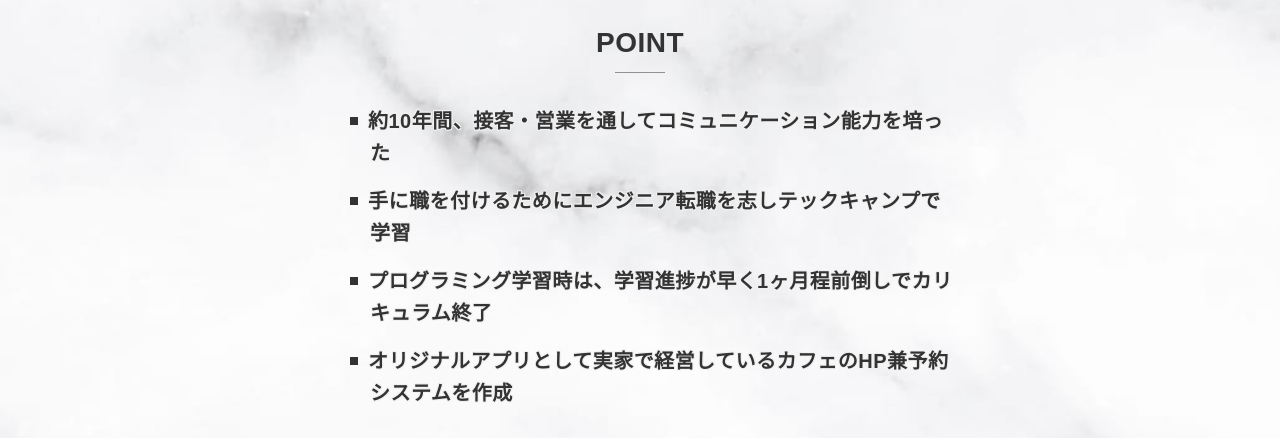
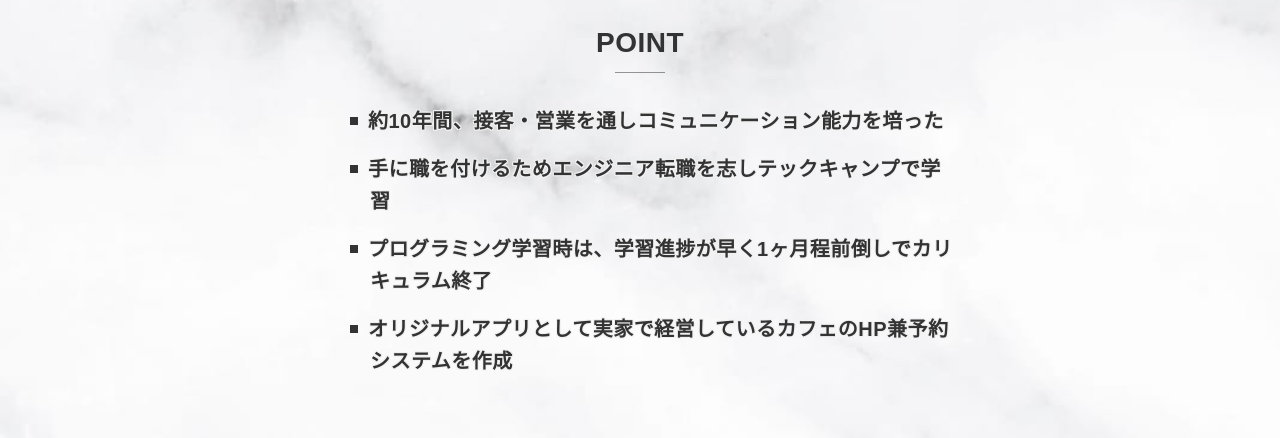
Before and after one commit to kenken-1275/portfolio-site, a plain HTML site: page index.html in a window 1280 px wide. Shown: the part 362-800 px from the top of the page. Drawn offline with nearby package versions, Linux system fonts and the light colour scheme.

Commit message:
文章修正

```diff
--- a/index.html
+++ b/index.html
@@ -66,8 +66,8 @@
             </div>
             <ul class="firstview__point-list">
               <!-- 記載番号：10 -->
-              <li class="firstview__point-item">約10年間、接客・営業を通してコミュニケーション能力を培った</li>
-              <li class="firstview__point-item">手に職を付けるためにエンジニア転職を志しテックキャンプで学習</li>
+              <li class="firstview__point-item">約10年間、接客・営業を通しコミュニケーション能力を培った</li>
+              <li class="firstview__point-item">手に職を付けるためエンジニア転職を志しテックキャンプで学習</li>
               <li class="firstview__point-item">プログラミング学習時は、学習進捗が早く1ヶ月程前倒しでカリキュラム終了</li>
               <li class="firstview__point-item">オリジナルアプリとして実家で経営しているカフェのHP兼予約システムを作成</li>
             </ul>
```
